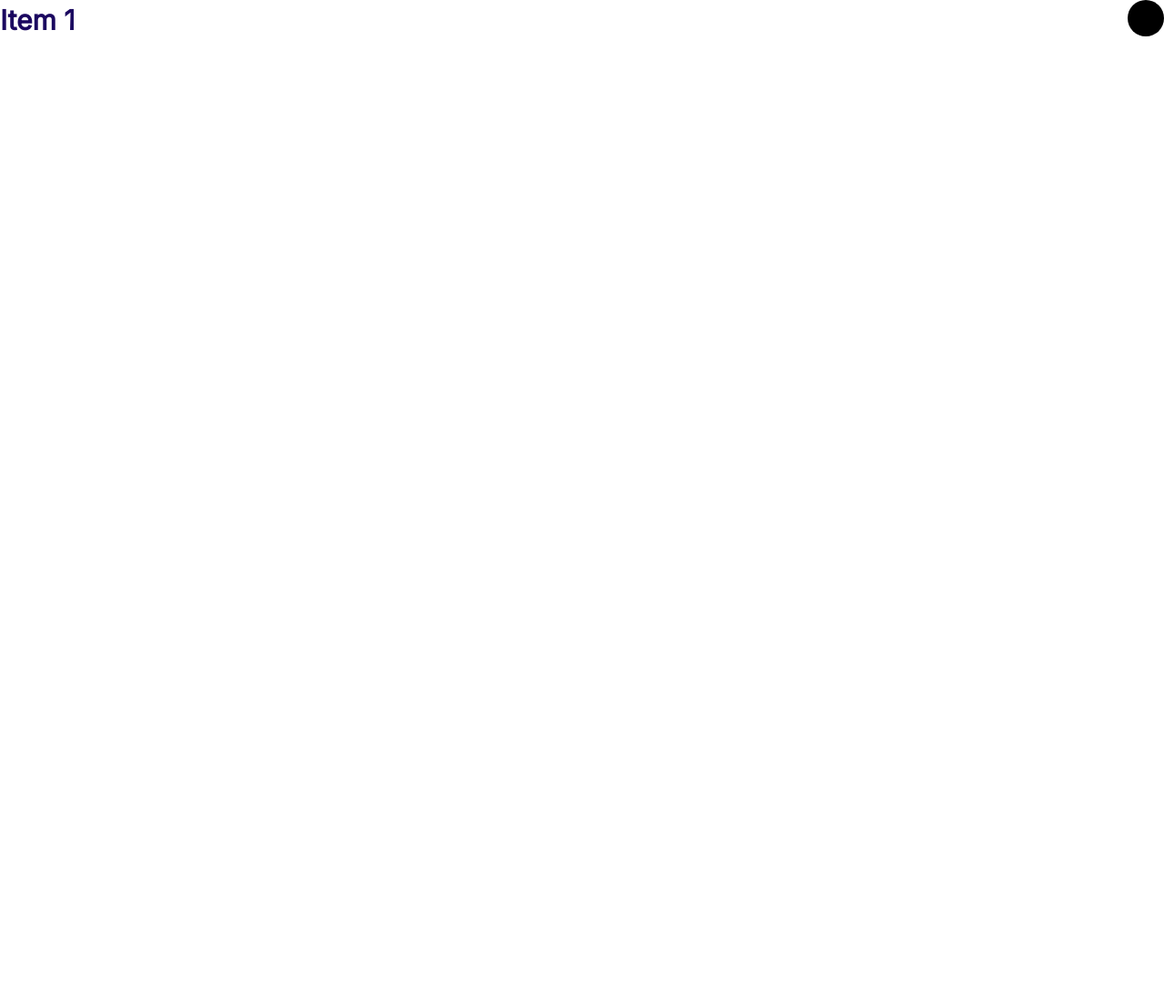
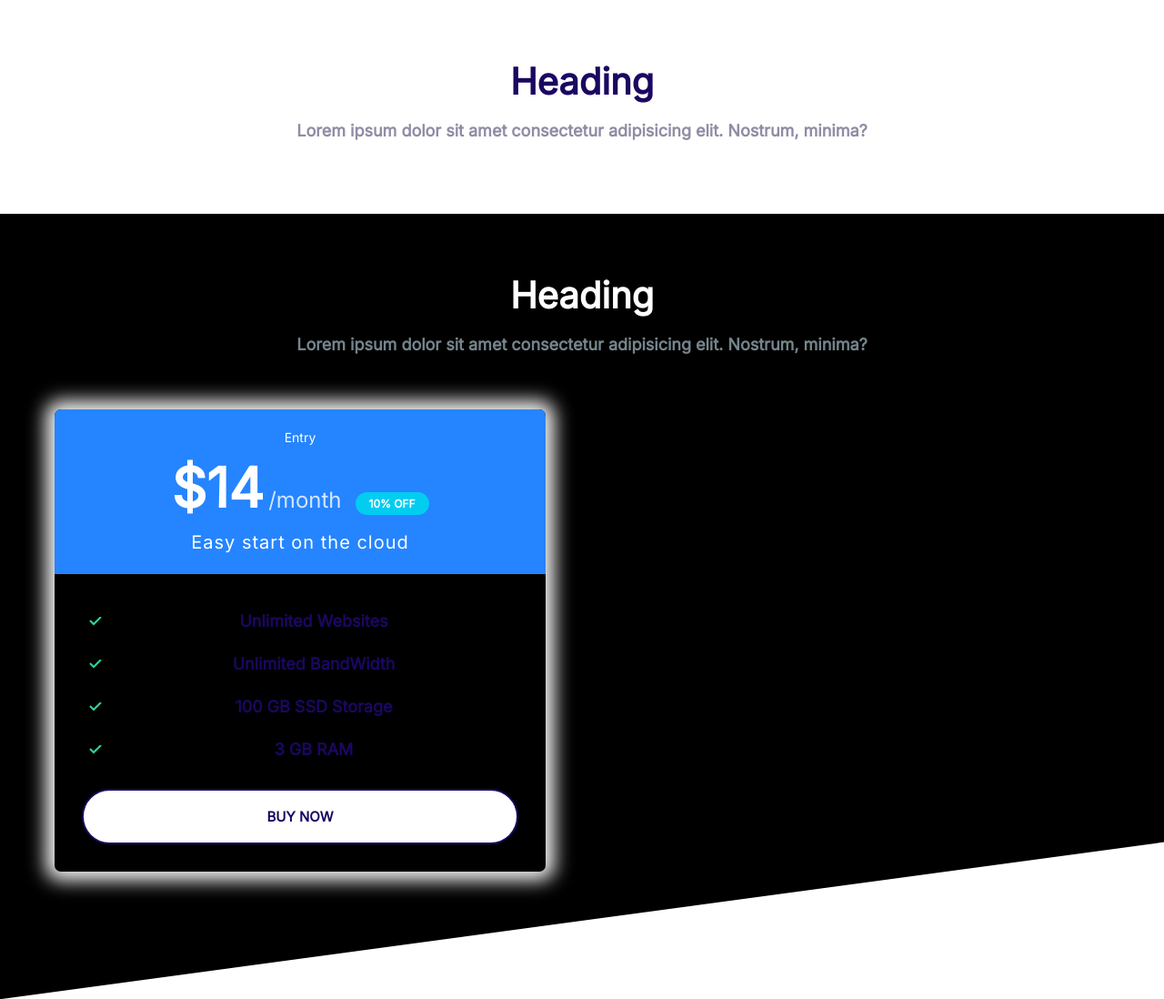
Before and after one commit to SaadVSP96/moshify, a plain HTML site: page index.html in a window 1280 px wide. Shown: the whole page at 91% size. Before the commit the page ends 800 px from the top, so only its background shows below. Drawn offline with Linux system fonts and the light colour scheme.

Commit message:
17. Built the block component

```diff
--- a/css/styles.css
+++ b/css/styles.css
@@ -551,3 +551,42 @@
   max-height: 100vh;
   opacity: 1;
 }
+
+/* Blocks */
+.block {
+  --padding-vertical: 6rem;
+  padding: var(--padding-vertical) 2rem;
+  text-align: center;
+}
+
+.block__heading {
+  margin-top: 0;
+}
+
+.block--dark {
+  background: #000;
+  color: #75858b;
+}
+
+.block--dark .block__heading {
+  color: #fff;
+}
+
+.block--skewed-right {
+  padding-bottom: calc(var(--padding-vertical) + 4rem);
+  clip-path: polygon(0% 0%, 100% 0%, 100% 100%, 0% 80%);
+}
+
+.block--skewed-left {
+  padding-bottom: calc(var(--padding-vertical) + 4rem);
+  clip-path: polygon(0% 0%, 100% 0%, 100% 80%, 0% 100%);
+}
+
+.block__header {
+  text-align: center;
+}
+
+.container {
+  max-width: 1140px;
+  margin: 0 auto;
+}
--- a/index.html
+++ b/index.html
@@ -14,18 +14,45 @@
     <link rel="stylesheet" href="css/styles.css" />
   </head>
   <body>
-    <div class="collapsible collapsible--expanded">
-      <header class="collapsible__header">
-        <h2 class="collapsible__heading">Item 1</h2>
-        <svg class="icon collapsible__chevron">
-          <use xlink:href="images/sprite.svg#chevron"></use>
-        </svg>
+    <section class="block container">
+      <h2 class="block__heading">Heading</h2>
+      <p>
+        Lorem ipsum dolor sit amet consectetur adipisicing elit. Nostrum,
+        minima?
+      </p>
+    </section>
+    <section class="block block--dark block--skewed-left">
+      <header class="block__header">
+        <h2 class="block__heading">Heading</h2>
+        <p>
+          Lorem ipsum dolor sit amet consectetur adipisicing elit. Nostrum,
+          minima?
+        </p>
       </header>
-      <div class="collapsible__content">
-        Lorem ipsum dolor sit, amet consectetur adipisicing elit. Blanditiis,
-        assumenda?
+      <div style="width: 50%; padding: 4rem">
+        <div class="plan">
+          <div class="card card--secondary">
+            <!-- used __ since header is a element which lies inside the card class -->
+            <header class="card__header">
+              <h3 class="plan__name">Entry</h3>
+              <span class="plan__price">$14</span>
+              <span class="plan__billing-cycle">/month</span>
+              <span class="badge badge--secondary badge--small">10% OFF</span>
+              <span class="plan__description">Easy start on the cloud</span>
+            </header>
+            <div class="card__body">
+              <ul class="list list--tick">
+                <li class="list__item">Unlimited Websites</li>
+                <li class="list__item">Unlimited BandWidth</li>
+                <li class="list__item">100 GB SSD Storage</li>
+                <li class="list__item">3 GB RAM</li>
+              </ul>
+              <button class="btn btn--outline btn--block">BUY NOW</button>
+            </div>
+          </div>
+        </div>
       </div>
-    </div>
+    </section>
     <script src="js/main.js"></script>
   </body>
 </html>
```
Also changed, not shown: components/block.html (added, +37 -0 lines).
